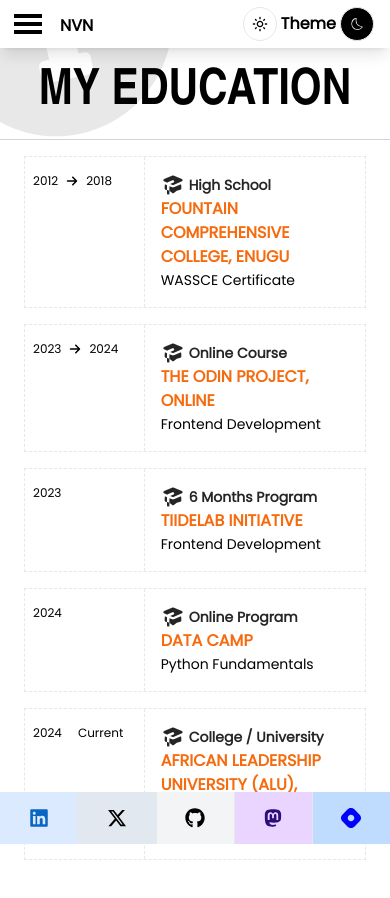
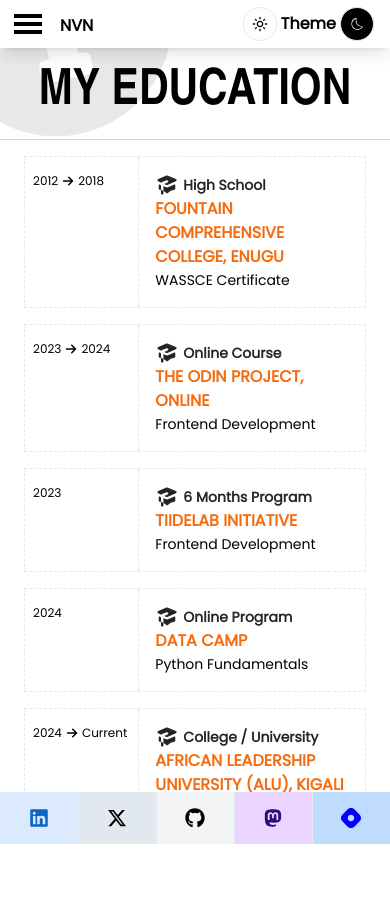
Before and after one commit to Nkemakolamuko/main-portfolio, a React (Vite) app: page /education in a window 390 px wide. Shown: the top 898 px of the page. Built offline with nearby package versions, Linux system fonts and the light colour scheme.

Commit message:
Fix the UI issue in Education page -

```diff
--- a/src/components/pages/components/EducationCards.jsx
+++ b/src/components/pages/components/EducationCards.jsx
@@ -6,13 +6,13 @@
 const EducationCards = ({ startYear, endYear, type, school, cert }) => {
   return (
     <>
-      <div className="grid grid-cols-3 justify-between gap-4 mb-4 mt-4 border border-dashed divide-x divide-dashed hover:shadow-md cursor-default transition-all duration-300">
-        <div className="col-span-1 py-4 md:p-4">
+      <div className="grid grid-cols-3 justify-between md:gap-4 mb-4 mt-4 border border-dashed divide-x divide-dashed hover:shadow-md cursor-default transition-all duration-300">
+        <div className="col-span-1 py-4 md:p-4 px-1">
           <div className="flex items-center gap-0">
             <div className="w-[100%] md:w-[100%] lg:w-[100%] text-xs md:text-sm flex items-center">
-              <span className="px-2">{startYear}</span>{" "}
+              <span className="px-1">{startYear}</span>{" "}
               {endYear && <FaArrowRight />}{" "}
-              <span className="px-2">{endYear}</span>
+              <span className="px-1">{endYear}</span>
             </div>
           </div>
         </div>
```
